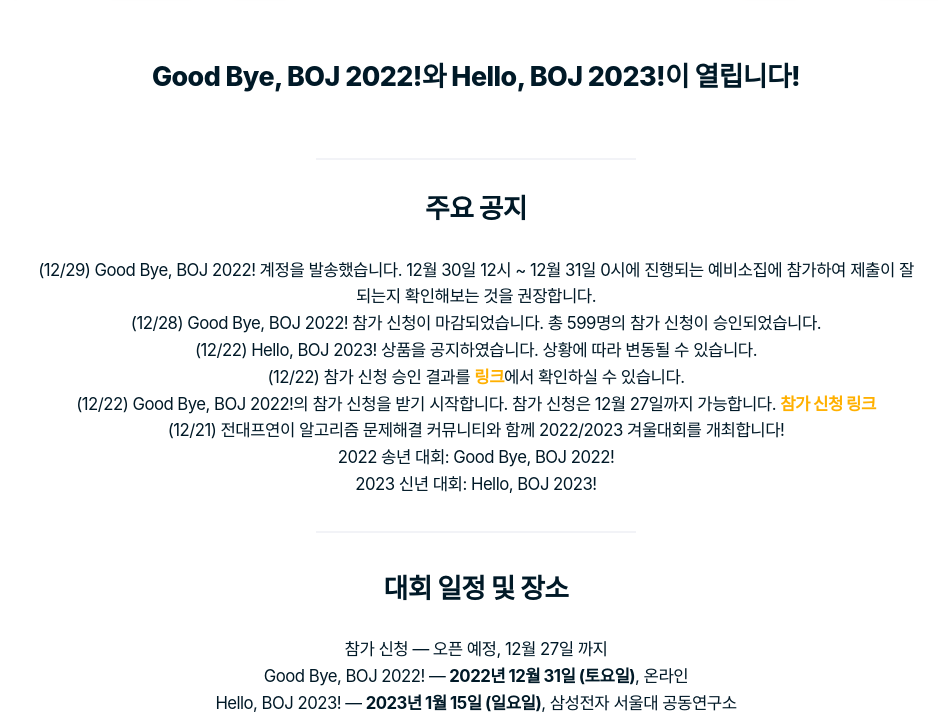
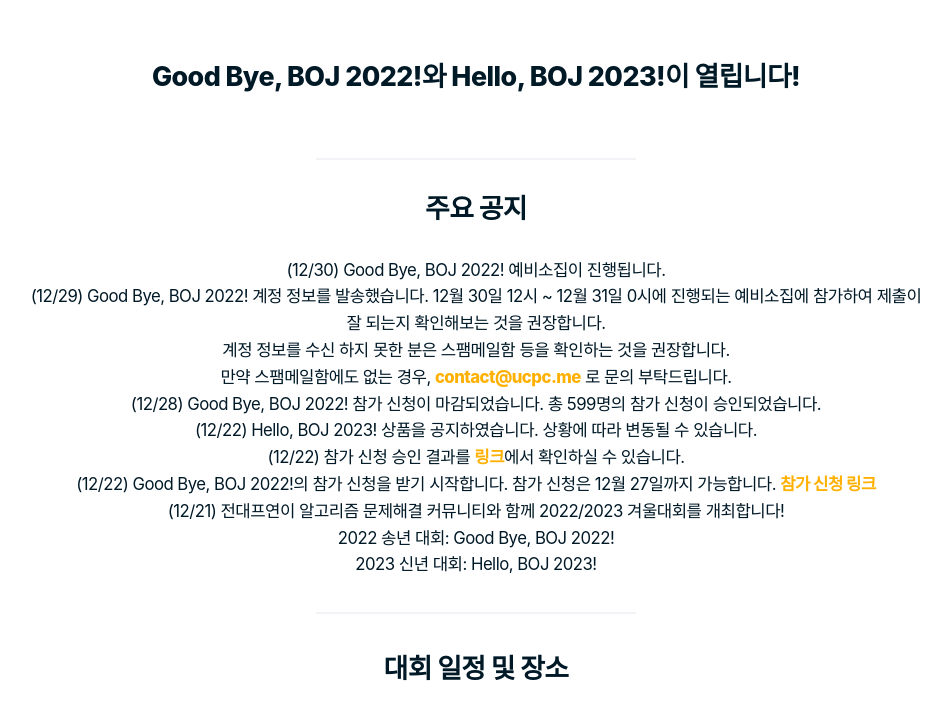
Before and after one commit to ucpcc/2022w, a Jekyll site: the page built from index.md, in a window 1280 px wide and 900 px high, scrolled down 1256 px, cut to the strip 0-713 px from the top of the window. Shown: the whole strip, without its empty margins (164-1115 px from the left). Built offline with Jekyll 4.4.1, drawn with Linux system fonts in a browser that asks for light colours; some web fonts are replaced.

Commit message:
feat: test contest announcement

```diff
--- a/index.md
+++ b/index.md
@@ -5,7 +5,10 @@ title: 2022/2023 겨울대회
 
 ## 주요 공지
 
-- (12/29) Good Bye, BOJ 2022! 계정을 발송했습니다. 12월 30일 12시 ~ 12월 31일 0시에 진행되는 예비소집에 참가하여 제출이 잘 되는지 확인해보는 것을 권장합니다.
+- (12/30) Good Bye, BOJ 2022! 예비소집이 진행됩니다.
+- (12/29) Good Bye, BOJ 2022! 계정 정보를 발송했습니다. 12월 30일 12시 ~ 12월 31일 0시에 진행되는 예비소집에 참가하여 제출이 잘 되는지 확인해보는 것을 권장합니다.
+  - 계정 정보를 수신 하지 못한 분은 스팸메일함 등을 확인하는 것을 권장합니다.
+  - 만약 스팸메일함에도 없는 경우, <a href="#" class="mail-address" data-name="contact" data-domain="ucpc" data-tld="me" onclick="window.location.href = 'mailto:' + this.dataset.name + '@' + this.dataset.domain + '.' + this.dataset.tld"></a> 로 문의 부탁드립니다.
 - (12/28) Good Bye, BOJ 2022! 참가 신청이 마감되었습니다. 총 599명의 참가 신청이 승인되었습니다.
 - (12/22) Hello, BOJ 2023! 상품을 공지하였습니다. 상황에 따라 변동될 수 있습니다.
 - (12/22) 참가 신청 승인 결과를 [링크](https://docs.google.com/spreadsheets/d/1sr-Y_ABoqTEObzBwQ6XGkp9CFPCMYafrk4xnTBK6LqQ/)에서 확인하실 수 있습니다.
```
